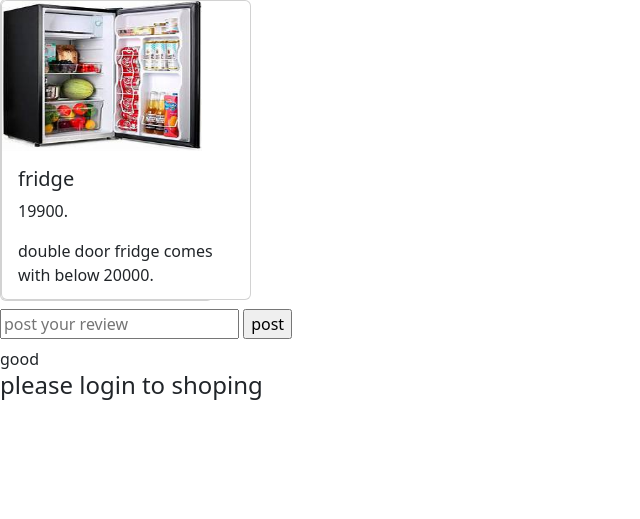
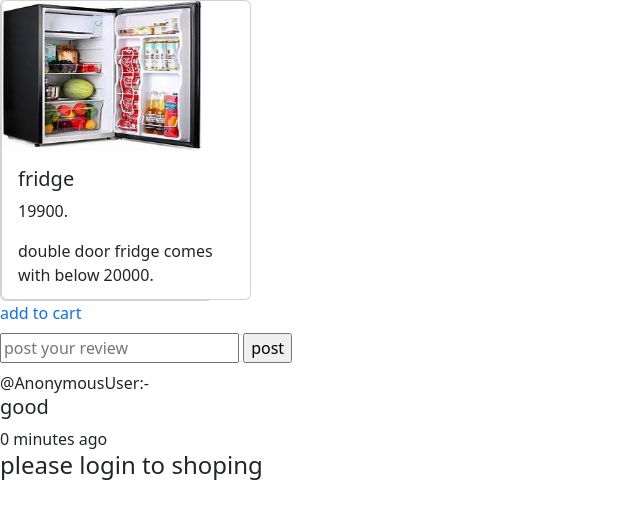
Before and after one commit to Sreeragtv007/shoping-webapp, a Django app: page /product/7/ in a window 1280 px wide. Shown: the part 57-576 px from the top of the page, without its empty margins (0-640 px from the left). Run offline with Django 4.2, Linux system fonts and the light colour scheme; data comes from the database, SQL or seed files in the repository.

Commit message:
review post created time added

```diff
--- a/app1/models.py
+++ b/app1/models.py
@@ -25,4 +25,4 @@ class Review(models.Model):
     created=models.DateTimeField(auto_now=True)
     product=models.ForeignKey(product,on_delete=models.CASCADE,default=True)
 class cart(models.Model):
-    name=models.TextField()
+    name=models.ForeignKey(product,on_delete=models.CASCADE)
--- a/app1/templates/index.html
+++ b/app1/templates/index.html
@@ -83,13 +83,14 @@
 
   <div class="pl-3">{% include "messages.html" %}</div>
 
-  {% block product %}
 
-  {% endblock product %}
 
   {% block content %}
 
   {% endblock content %}
+  {% block cart %}
+
+  {% endblock cart %}
   {% if user.is_authenticated %}
   <div class="container">
     <div class="row">
@@ -98,12 +99,12 @@
       </div>{% for i in o  %}
 
 
-      <div class="col-sm-6 col-md-4 col-lg-2">
-        <a href="{% url 'productdetails' i.id %}"><div class="card"><div class="card" style="width: 250px; height: 250px;">
+      <div class="col-sm-6 col-md-4 col-lg-3">
+        <a href="{% url 'productdetails' i.id %}"><div class="card"><div class="card" style="width: 200px; height: 250px; align-items: center;">
           <img src="{{i.image.url}}" class="card-img-top" alt="..." style="height: 150px; width: 200px;">
           <div class="card-body">
             <h5 class="card-title" style="width: auto;">{{i.name}}</h5>
-            <p class="card-text">{{i.price}}.</p>
+            <p class="card-text">price:  {{i.price}}.</p>
 
           </div>
         </div></div></a>
--- a/app1/templates/productdetails.html
+++ b/app1/templates/productdetails.html
@@ -14,6 +14,9 @@
 
       </div>
     </div></div></a>
+    <a href=""><form action="" method="POST">
+      <div>add to cart</div>
+    </form></a>
 
   </div>
 
@@ -27,9 +30,9 @@
   <div class="mt-2">
 
     {% for i in obj  %}
+    @{{user}}:-
 
-
-    {{i.review_body}}
+    <h5>{{i.review_body}}</h5>{{i.created|timesince}} ago
     <br>
 
     {% endfor %}
--- a/app1/urls.py
+++ b/app1/urls.py
@@ -8,6 +8,7 @@ urlpatterns = [
     path('register/',views.register,name='register'),
     path('login/',views.login_user,name='login'),
     path('logout/',views.logout_user,name='logout'),
-    path('product/<str:pk>/',views.productDetails,name='productdetails')
+    path('product/<str:pk>/',views.productDetails,name='productdetails'),
+    path('cart/',views.cart,name='cart'),
 
 ]
--- a/app1/views.py
+++ b/app1/views.py
@@ -85,3 +85,6 @@ def productDetails(request,pk):
 
 
     return render(request,'productdetails.html',context)
+
+def cart(request):
+    return render(request,'cart.html')
```
Also changed, not shown: app1/templates/cart.html (added, +7 -0 lines), app1/migrations/0003_alter_cart_name.py (added).
